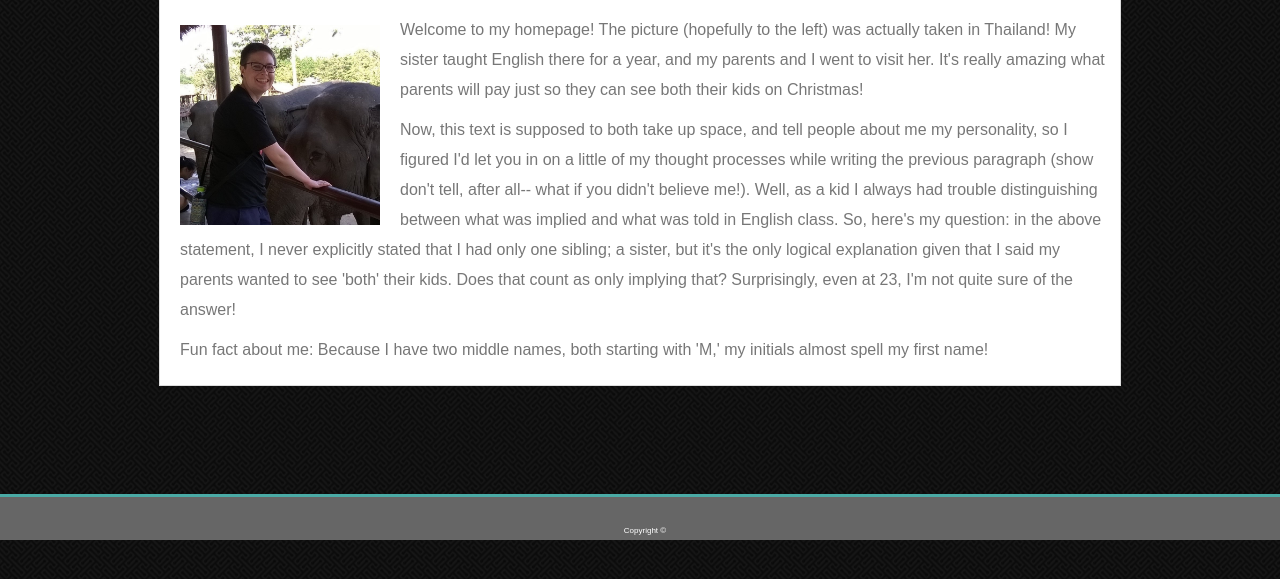
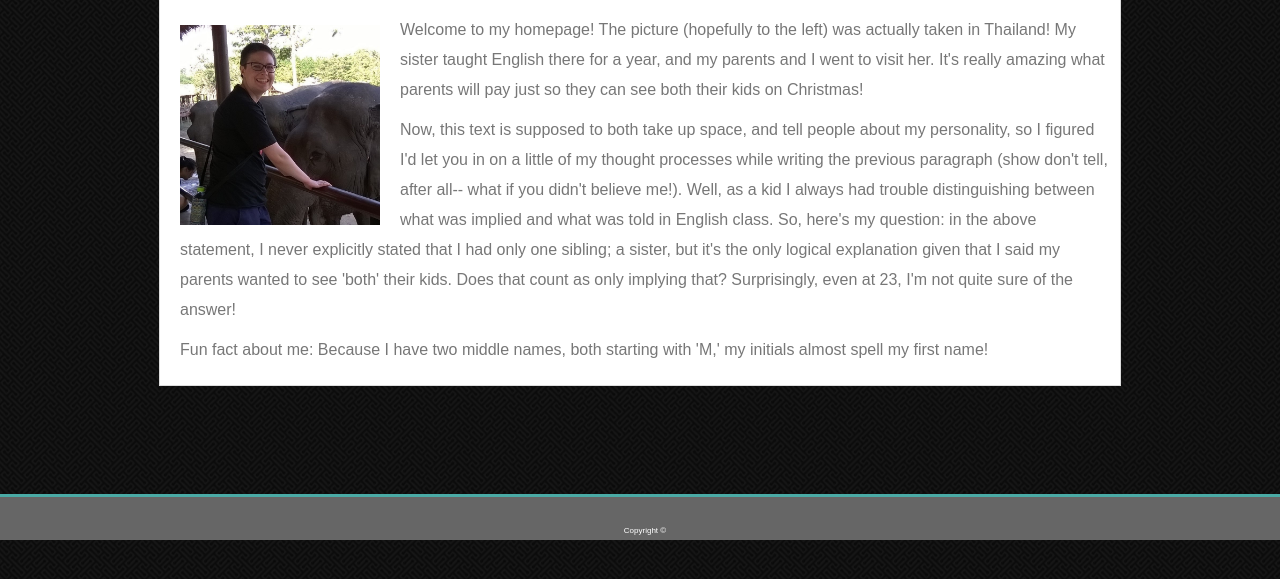
Before and after one commit to ededmond/Basic-Portfolio, a plain HTML site: page index.html in a window 1280 px wide. Shown: the part 173-752 px from the top of the page. Drawn offline with Linux system fonts and the light colour scheme.

Commit message:
fixed typo

```diff
--- a/index.html
+++ b/index.html
@@ -28,7 +28,7 @@
                 what parents will pay just so they can see both their kids on Christmas!
             </p>
             <p>
-                Now, this text is supposed to both take up space, and tell people about me my personality, so I figured
+                Now, this text is supposed to both take up space, and tell people about my personality, so I figured
                 I'd let you in on a little of my thought processes while writing the previous paragraph (show don't tell,
                 after all-- what if you didn't believe me!). Well, as a kid I always had trouble distinguishing between what was
                 implied and what was told in English class. So, here's my question: in the above statement, I never explicitly stated
```
